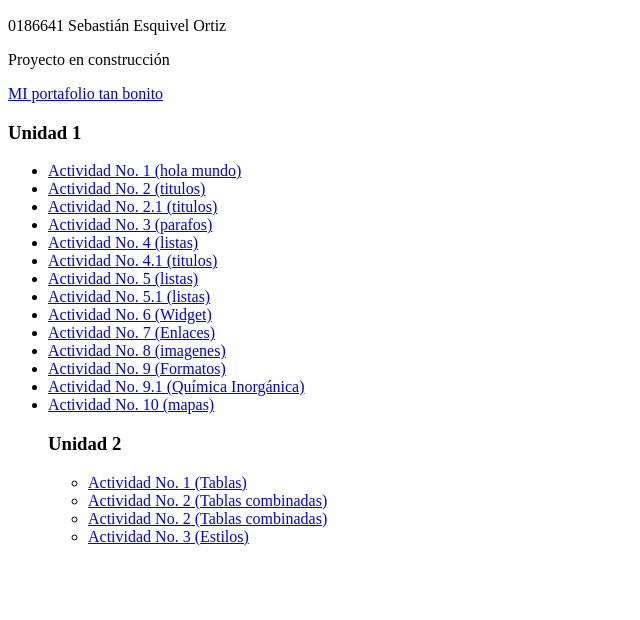
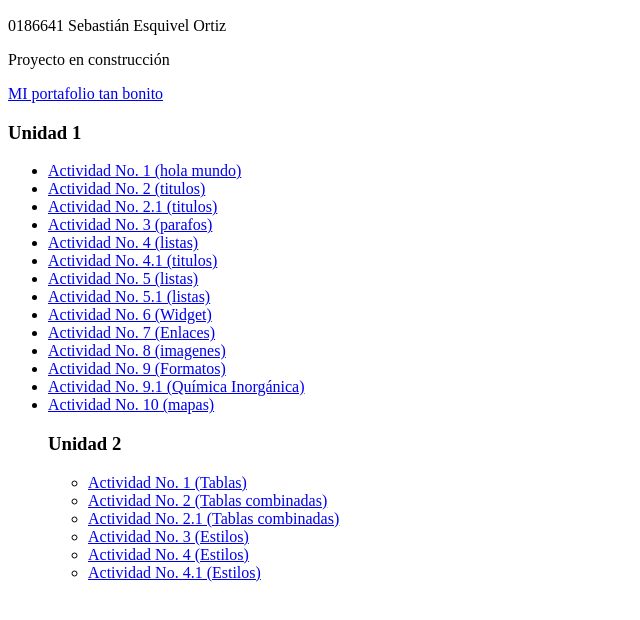
Before and after one commit to bysebas500/bysebas500.github.io, a plain HTML site: page index.html in a window 1280 px wide. Shown: the part 110-730 px from the top of the page, without its empty margins (0-640 px from the left). Drawn offline with Linux system fonts and the light colour scheme.

Commit message:
Update index.html

```diff
--- a/index.html
+++ b/index.html
@@ -32,8 +32,10 @@
     <ul>
         <li><a href="actividad1-unidad2.html">Actividad No. 1 (Tablas)</a></li>
         <li><a href="actividad2-unidad2.html">Actividad No. 2 (Tablas combinadas)</a></li>
-        <li><a href="actividad2-1-unidad2.html">Actividad No. 2 (Tablas combinadas)</a></li>
+        <li><a href="actividad2-1-unidad2.html">Actividad No. 2.1 (Tablas combinadas)</a></li>
         <li><a href="actividad3-unidad2.html">Actividad No. 3 (Estilos)</a></li>
+        <li><a href="actividad4-unidad2.html">Actividad No. 4 (Estilos)</a></li>
+        <li><a href="actividad4-1-unidad2.html">Actividad No. 4.1 (Estilos)</a></li>
     </ul>
 </body>
 </html>
```
